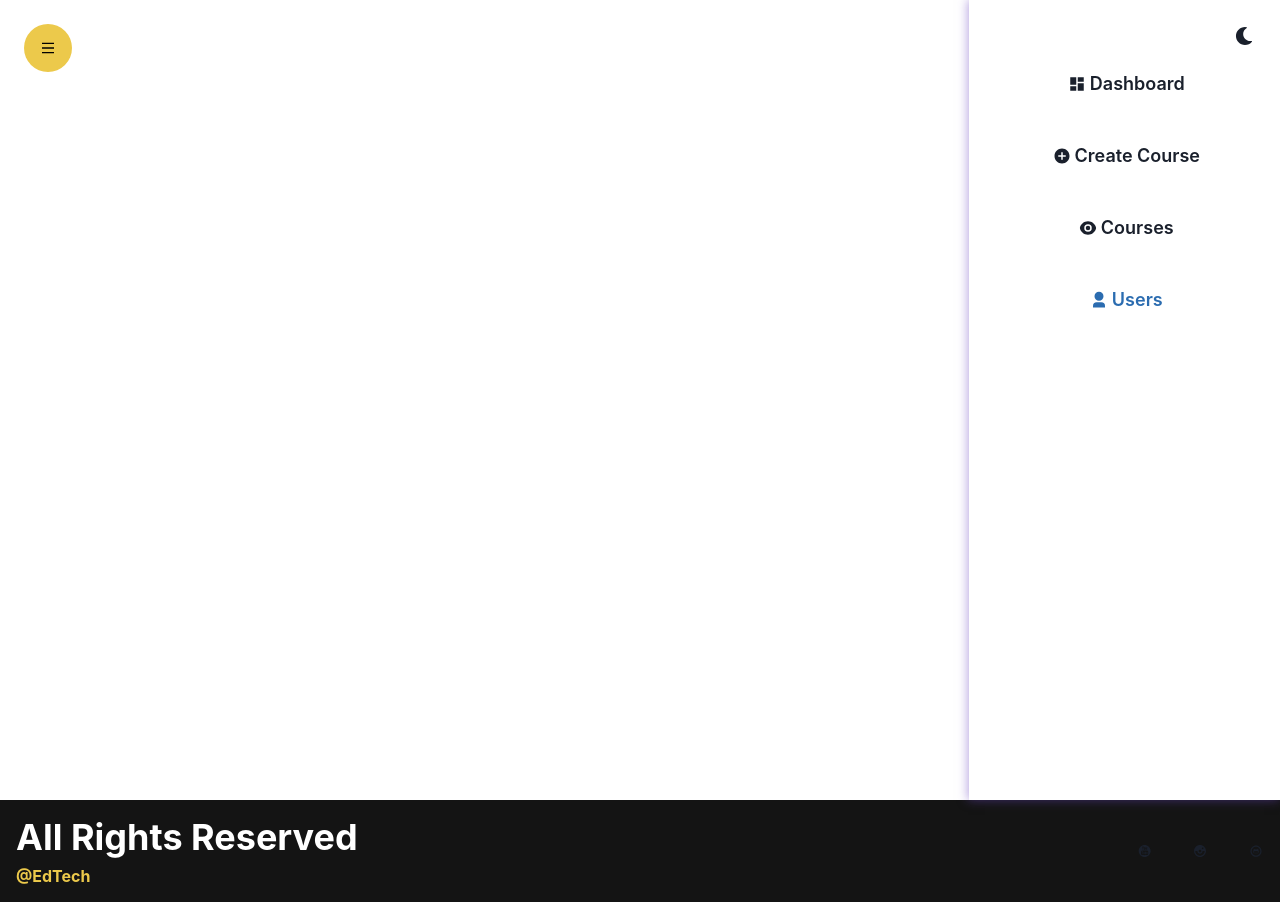
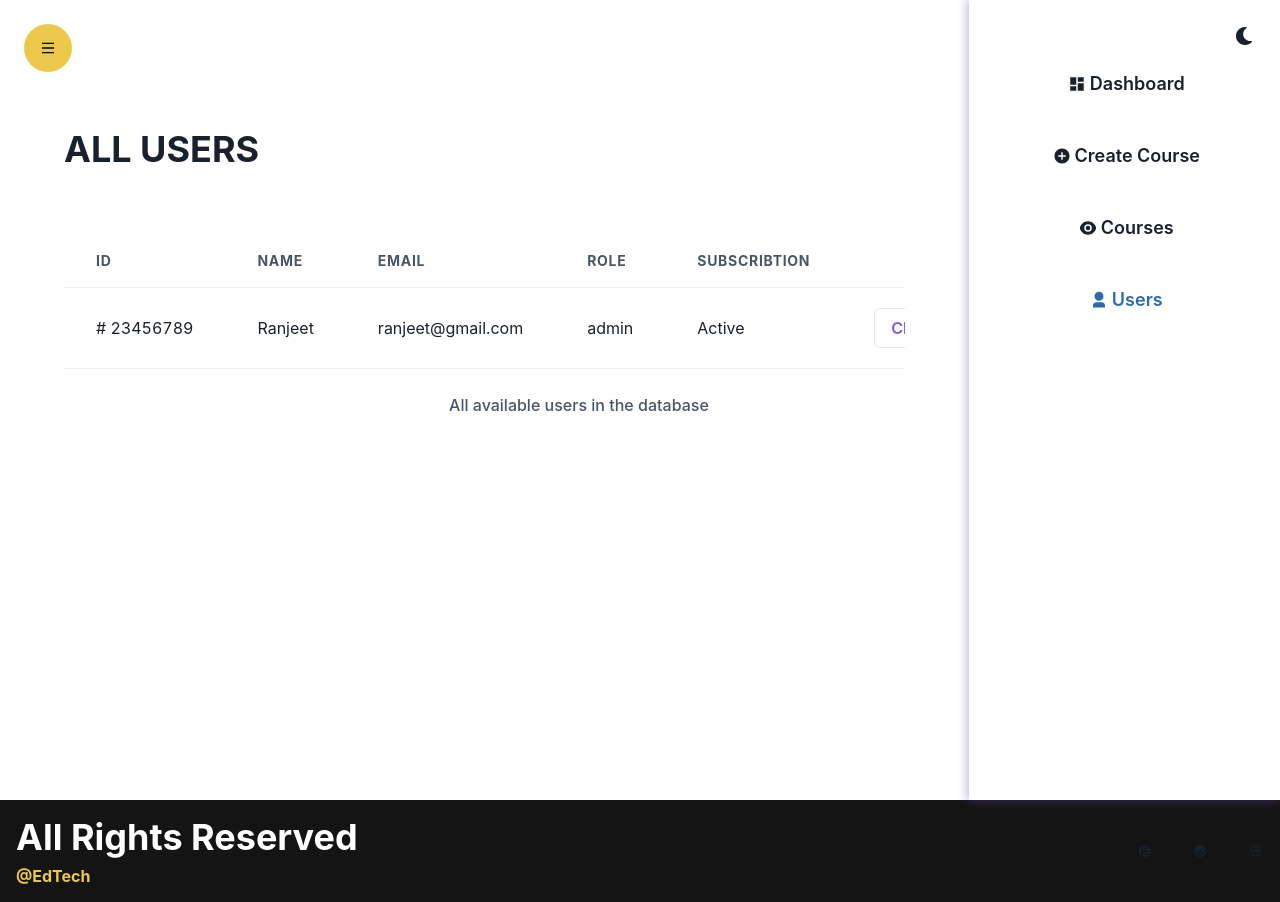
Before and after one commit to Ranjeet0302Singh/edtech-frontend, a React (Create React App) app: page /admin/users in a window 1280 px wide. Built offline with nearby package versions, Linux system fonts and the light colour scheme.

Commit message:
users page done

```diff
--- a/src/components/Admin/Users/Users.jsx
+++ b/src/components/Admin/Users/Users.jsx
@@ -1,9 +1,40 @@
-import { Box, Grid } from '@chakra-ui/react';
+import {
+  Box,
+  Button,
+  Grid,
+  HStack,
+  Heading,
+  Table,
+  TableCaption,
+  TableContainer,
+  Tbody,
+  Td,
+  Th,
+  Thead,
+  Tr,
+} from '@chakra-ui/react';
 import React from 'react';
-import cursor from '../../../assets/images/cursor.png'
+import cursor from '../../../assets/images/cursor.png';
 import Sidebar from '../Sidebar';
+import { RiDeleteBin7Fill } from 'react-icons/ri';
 
 const Users = () => {
+  const updateHandler=(userId)=>{
+console.log(userId);
+  }
+  const deleteButtonHandler=(userId)=>{
+console.log(userId);
+  }
+  const users = [{
+    _id:"23456789",
+    name:'Ranjeet',
+    role:'admin',
+    subscription:{
+      status:'active',
+    },
+    email:'ranjeet@gmail.com'
+  }];
+
   return (
     <Grid
       css={{
@@ -12,12 +43,64 @@
       minH={'100vh'}
       templateColumns={['1f', ' 5fr 1fr']}
     >
-        <Box>
-
-        </Box>
-        <Sidebar/>
+      <Box p={['0', '16']} overflow={'auto'}>
+        <Heading
+          textTransform={'uppercase'}
+          children="All Users"
+          my={'16'}
+          textAlign={['center', 'left']}
+        />
+        <TableContainer w={['100w', 'full']}>
+          <Table variant={'simple'} size={'lg'}>
+            <TableCaption>All available users in the database</TableCaption>
+            <Thead>
+              <Tr>
+                <Th>Id</Th>
+                <Th>Name</Th>
+                <Th>Email</Th>
+                <Th>Role</Th>
+                <Th>Subscribtion</Th>
+                <Th isNumeric>Action</Th>
+              </Tr>
+            </Thead>
+            <Tbody>
+              {users.map(item => (
+                <Row key={item._id} item={item} updateHandler={updateHandler} deleteButtonHandler={deleteButtonHandler}/>
+              ))}
+            </Tbody>
+          </Table>
+        </TableContainer>
+      </Box>
+      <Sidebar />
     </Grid>
   );
 };
 
 export default Users;
+function Row({ item, updateHandler,deleteButtonHandler }) {
+  return (
+    <Tr>
+      <Td>#  {item._id}</Td>
+      <Td>{item.name}</Td>
+      <Td>{item.email}</Td>
+      <Td>{item.role}</Td>
+      <Td>
+        {item.subscription.status === 'active' ? 'Active' : 'Not Active'}
+      </Td>
+      <Td isNumeric>
+        <HStack justifyContent={'flex-end'}>
+          <Button
+          onClick={()=>updateHandler(item._id)}
+          variant={'outline'} color={'purple.500'}>
+            Change Role
+          </Button>
+          <Button
+          onClick={()=>deleteButtonHandler(item._id)}
+          color={'purple.600'}>
+            <RiDeleteBin7Fill />
+          </Button>
+        </HStack>
+      </Td>
+    </Tr>
+  );
+}
```
